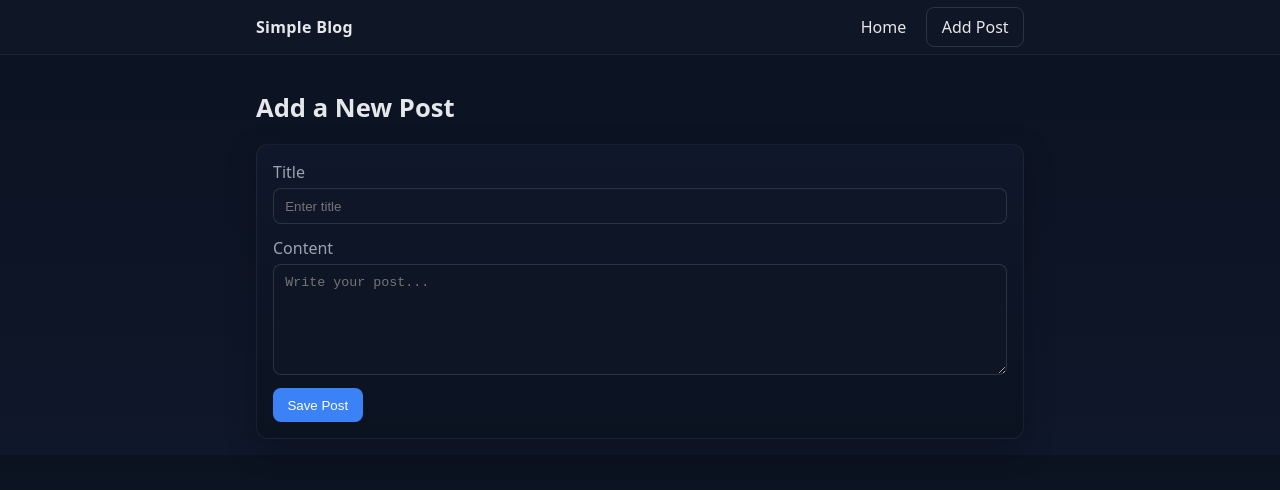
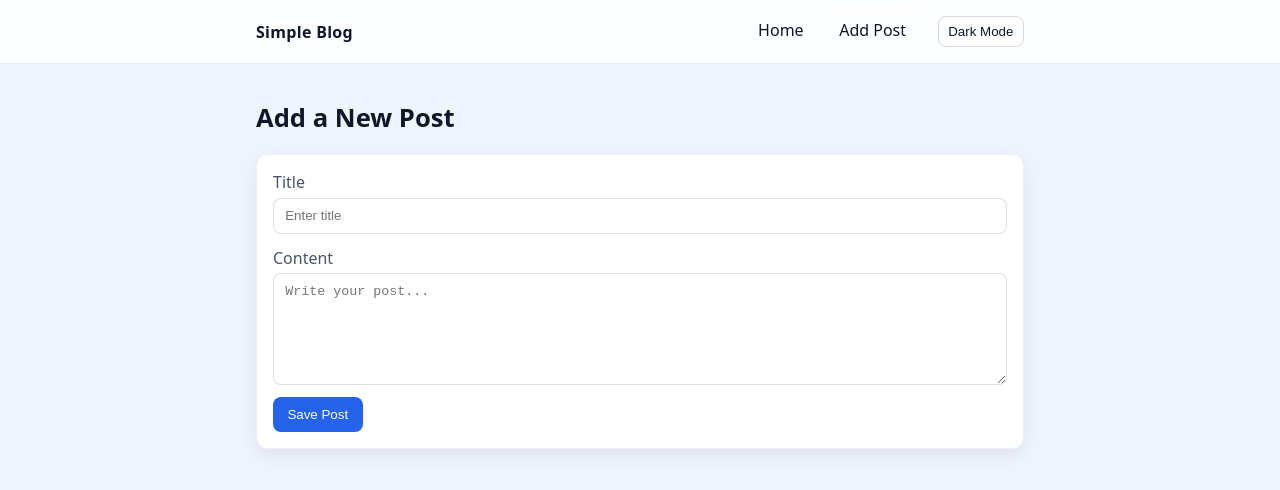
Before and after one commit to yateet001/Blog-Application, a website: page public/add.html in a window 1280 px wide. Drawn offline with Linux system fonts and the light colour scheme.

Commit message:
added theme feature

```diff
--- a/public/add.html
+++ b/public/add.html
@@ -13,6 +13,7 @@
       <div class="links">
         <a href="/index.html">Home</a>
         <a href="/add.html" class="btn">Add Post</a>
+        <button id="theme-toggle" class="theme-toggle" aria-label="Switch theme">Light Mode</button>
       </div>
     </div>
   </nav>
@@ -33,6 +34,7 @@
     </form>
   </main>
 
+  <script src="/theme.js"></script>
   <script>
     const form = document.getElementById('postForm');
     const message = document.getElementById('message');
--- a/public/style.css
+++ b/public/style.css
@@ -8,12 +8,27 @@
   --danger: #ef4444;
 }
 
+[data-theme="light"] {
+  --bg: #f5f7fb;
+  --panel: #ffffff;
+  --text: #0f172a;
+  --muted: #475569;
+  --accent: #2563eb;
+  --accent-2: #1d4ed8;
+  --danger: #dc2626;
+}
+
 * { box-sizing: border-box; }
 body {
   margin: 0;
   font-family: ui-sans-serif, system-ui, -apple-system, Segoe UI, Roboto, Ubuntu, Cantarell, Noto Sans, Arial, "Apple Color Emoji", "Segoe UI Emoji";
   background: linear-gradient(180deg, #0b1220, #0f172a);
   color: var(--text);
+}
+
+[data-theme="light"] body,
+[data-theme="light"] {
+  background: #f0f4ff;
 }
 
 .container {
@@ -30,6 +45,10 @@ body {
   backdrop-filter: blur(8px);
   border-bottom: 1px solid rgba(255,255,255,0.06);
 }
+[data-theme="light"] .navbar {
+  background: rgba(255, 255, 255, 0.85);
+  border-bottom: 1px solid rgba(0,0,0,0.06);
+}
 .nav-inner {
   display: flex;
   justify-content: space-between;
@@ -38,6 +57,19 @@ body {
 .brand { font-weight: 700; letter-spacing: 0.3px; }
 .links a { color: var(--text); text-decoration: none; margin-left: 1rem; }
 .links a.btn { padding: 0.5rem 0.9rem; border: 1px solid rgba(255,255,255,0.12); border-radius: 8px; }
+
+.theme-toggle {
+  margin-left: 0.75rem;
+  background: transparent;
+  border: 1px solid rgba(255,255,255,0.2);
+  color: var(--text);
+  padding: 0.45rem 0.6rem;
+  border-radius: 8px;
+  cursor: pointer;
+}
+[data-theme="light"] .theme-toggle {
+  border-color: rgba(0,0,0,0.15);
+}
 
 h1 { font-size: 1.6rem; margin: 1.2rem 0; }
 
@@ -48,6 +80,11 @@ h1 { font-size: 1.6rem; margin: 1.2rem 0; }
   border-radius: 12px;
   padding: 1rem;
   box-shadow: 0 10px 30px rgba(0,0,0,0.25);
+}
+[data-theme="light"] .card {
+  background: #ffffff;
+  border: 1px solid rgba(0,0,0,0.06);
+  box-shadow: 0 6px 20px rgba(0,0,0,0.08);
 }
 
 .post-title { margin: 0 0 0.5rem 0; }
@@ -66,6 +103,11 @@ input[type="text"], textarea {
   background: rgba(17,24,39,0.7);
   color: var(--text);
 }
+[data-theme="light"] input[type="text"],
+[data-theme="light"] textarea {
+  border: 1px solid rgba(0,0,0,0.12);
+  background: #ffffff;
+}
 
 .btn { cursor: pointer; }
 .btn.primary { background: var(--accent); color: white; border: 0; padding: 0.6rem 0.9rem; border-radius: 8px; }
--- /dev/null
+++ b/public/theme.js
@@ -0,0 +1,46 @@
+(function() {
+  const THEME_KEY = 'blog-theme';
+
+  function getStoredTheme() {
+    try { return localStorage.getItem(THEME_KEY); } catch { return null; }
+  }
+
+  function storeTheme(theme) {
+    try { localStorage.setItem(THEME_KEY, theme); } catch {}
+  }
+
+  function applyTheme(theme) {
+    const root = document.documentElement;
+    if (theme === 'light') {
+      root.setAttribute('data-theme', 'light');
+    } else {
+      root.removeAttribute('data-theme');
+    }
+    const btn = document.getElementById('theme-toggle');
+    if (btn) {
+      btn.textContent = theme === 'light' ? 'Dark Mode' : 'Light Mode';
+      btn.setAttribute('aria-label', `Switch to ${theme === 'light' ? 'dark' : 'light'} mode`);
+    }
+  }
+
+  function detectInitialTheme() {
+    const stored = getStoredTheme();
+    if (stored === 'light' || stored === 'dark') return stored;
+    const prefersLight = window.matchMedia && window.matchMedia('(prefers-color-scheme: light)').matches;
+    return prefersLight ? 'light' : 'dark';
+  }
+
+  function toggleTheme() {
+    const isLight = document.documentElement.getAttribute('data-theme') === 'light';
+    const next = isLight ? 'dark' : 'light';
+    storeTheme(next);
+    applyTheme(next);
+  }
+
+  // Setup on DOM ready
+  document.addEventListener('DOMContentLoaded', () => {
+    applyTheme(detectInitialTheme());
+    const btn = document.getElementById('theme-toggle');
+    if (btn) btn.addEventListener('click', toggleTheme);
+  });
+})();
```
Also changed, not shown: data/posts.json (+8 -1 lines), public/index.html (+2 -0 lines), 1 other file.
